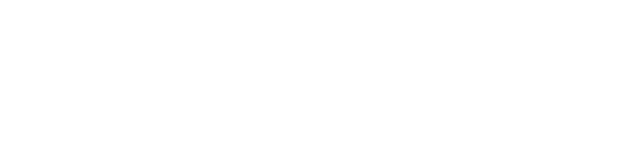
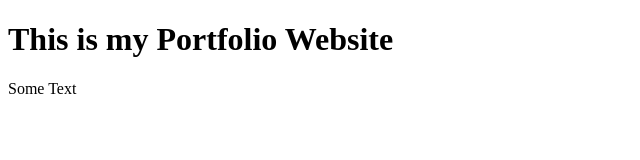
Before and after one commit to mrkung/portfolio, a plain HTML site: page index.html in a window 1280 px wide. Shown: the whole page, without its empty margins (0-640 px from the left). Drawn offline with Linux system fonts and the light colour scheme.

Commit message:
updated index.html

```diff
--- a/index.html
+++ b/index.html
@@ -6,6 +6,7 @@
     <title>Portfolio</title>
 </head>
 <body>
-
+    <h1>This is my Portfolio Website</h1>
+    <p>Some Text</p>
 </body>
 </html>
```
